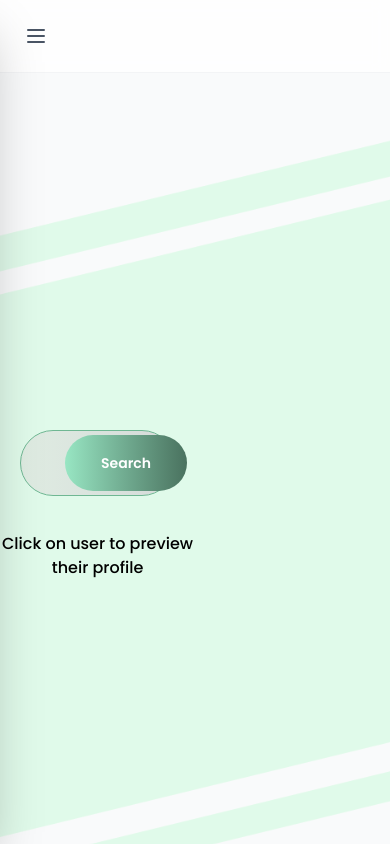
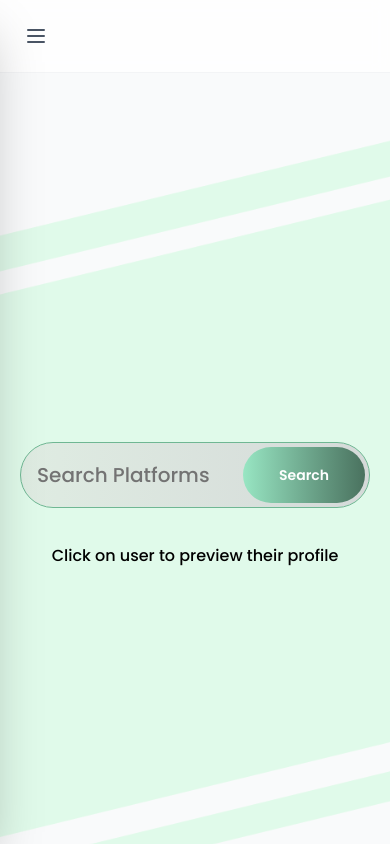
Before and after one commit to FMunir321/biogram, a React (Vite) app: page /maindashboard in a window 390 px wide. Built offline with nearby package versions, Linux system fonts and the light colour scheme; a web font is replaced by a local one.

Commit message:
set responsiveness search page

```diff
--- a/src/components/maindashboard/MainDashboard.tsx
+++ b/src/components/maindashboard/MainDashboard.tsx
@@ -5,10 +5,10 @@ import { Input } from "../ui/input";
 const MainDashboard = () => {
   return (
     <div
-      className="flex flex-col md:flex-row justify-center h-full  bg-cover bg-center"
+      className="flex flex-col md:flex-row justify-center items-stretch min-h-screen bg-cover bg-center"
       style={{ backgroundImage: `url(${bground})` }}
     >
-      <div className="w-[50%] p-5">
+      <div className="w-full md:w-[50%] p-5">
         {/* Searchbar */}
         <div className="flex !border-[#6fb793] border-1 mb-4 gap-2 w-full  rounded-full [background:linear-gradient(to_right,_#dfece2,_#d5dad9)] text-black text-[20px] font-medium">
           <Input
@@ -22,13 +22,14 @@ const MainDashboard = () => {
         </div>
       </div>
 
-      <div className="w-[50%] md:border-l md:border-[#b6c1bc] md:pl-8 flex justify-center items-center">
-        <div>
-          <p className="text-black text-center font-medium">
+      <div className="w-full md:w-[50%] md:border-l md:border-[#b6c1bc] md:pl-8 flex justify-center items-center">
+        <div className="text-center px-4">
+          <p className="text-black font-medium">
             Click on user to preview their profile
           </p>
         </div>
       </div>
+
     </div>
   );
 };
```
